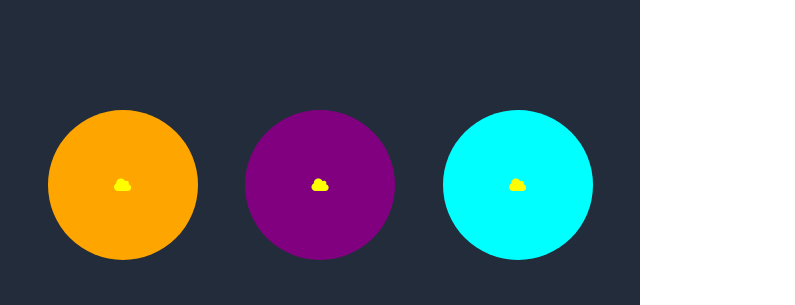
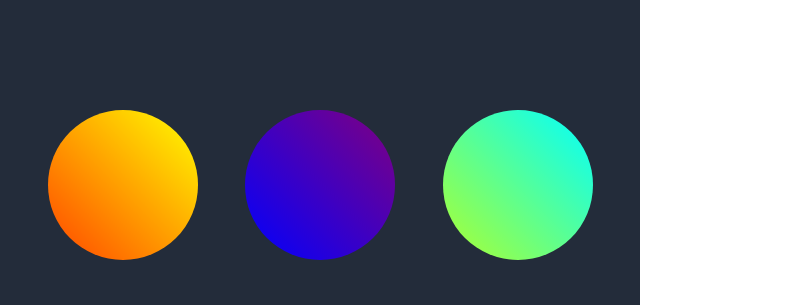
Before and after one commit to ivanbperes/login-page, a plain HTML site: page index.html in a window 1280 px wide. Shown: the part 101-406 px from the top of the page, 0-795 px from the left. Drawn offline with Linux system fonts and the light colour scheme.

Commit message:
circles background image linear gradient

```diff
--- a/index.html
+++ b/index.html
@@ -15,19 +15,13 @@
         <div class="content__left">
                 <ul class="icons">
                     <li class="icons__item">
-                        <div class="circle circle__first">
-                            <i class="fa fa-cloud"></i>
-                        </div>
+                        <div class="circle circle__first"></div>
                     </li>
                     <li class="icons__item">
-                        <div class="circle circle__second">
-                            <i class="fa fa-cloud"></i>
-                        </div>
+                        <div class="circle circle__second"></div>
                     </li>
                     <li class="icons__item">
-                        <div class="circle circle__third">
-                            <i class="fa fa-cloud"></i>
-                        </div>
+                        <div class="circle circle__third"></div>
                     </li>
                 </ul>
             <h1 class="left__title">
--- a/style.css
+++ b/style.css
@@ -43,17 +43,16 @@ body {
 }
 
 .circle__first {
-    background-color: orange;
+    background-image: linear-gradient(45deg, orangered, yellow);
 }
 
 .circle__second {
-    background-color: purple;
-}
+    background-image: linear-gradient(45deg, blue, purple);}
 
 .circle__third {
-    background-color: aqua;
-}
+    background-image: linear-gradient(45deg, greenyellow, aqua);}
 
+/*
 .fa-cloud {
     color: yellow;
     position: absolute;
@@ -61,6 +60,7 @@ body {
     left: 50%;
     transform: translate(-50%, -50%);
 }
+*/
 
 .left__title {
     color: white;
```
